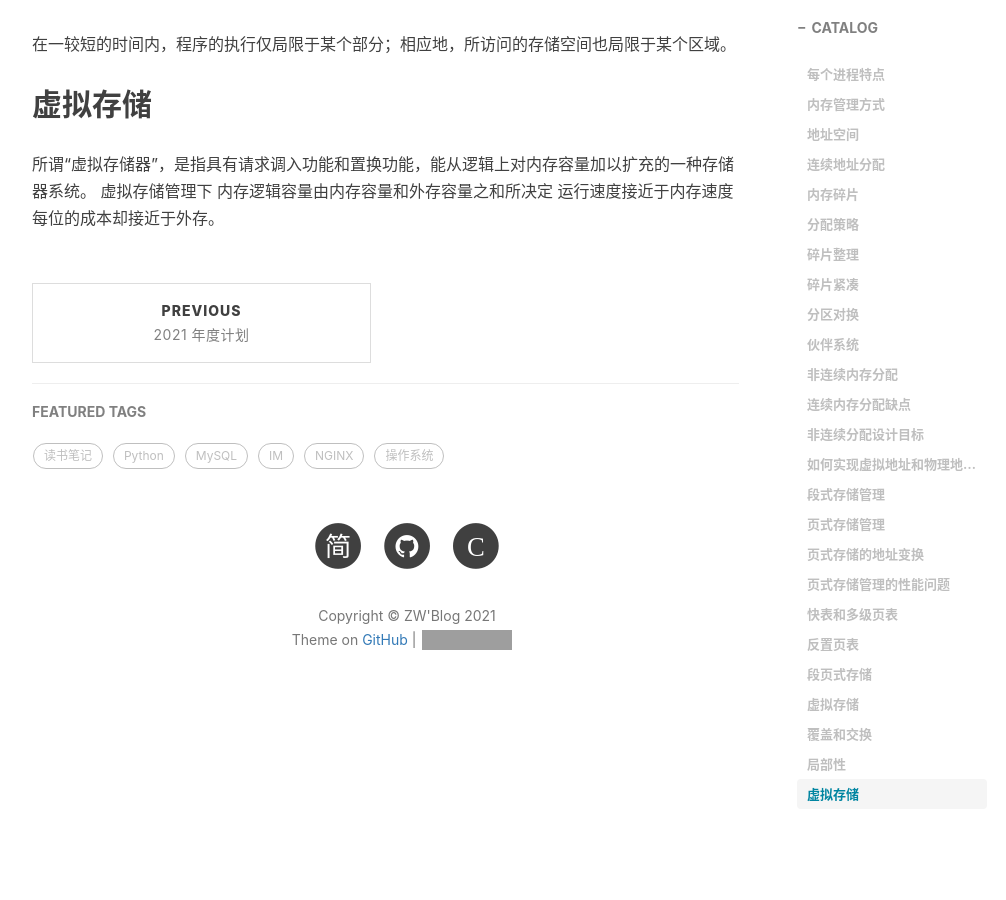
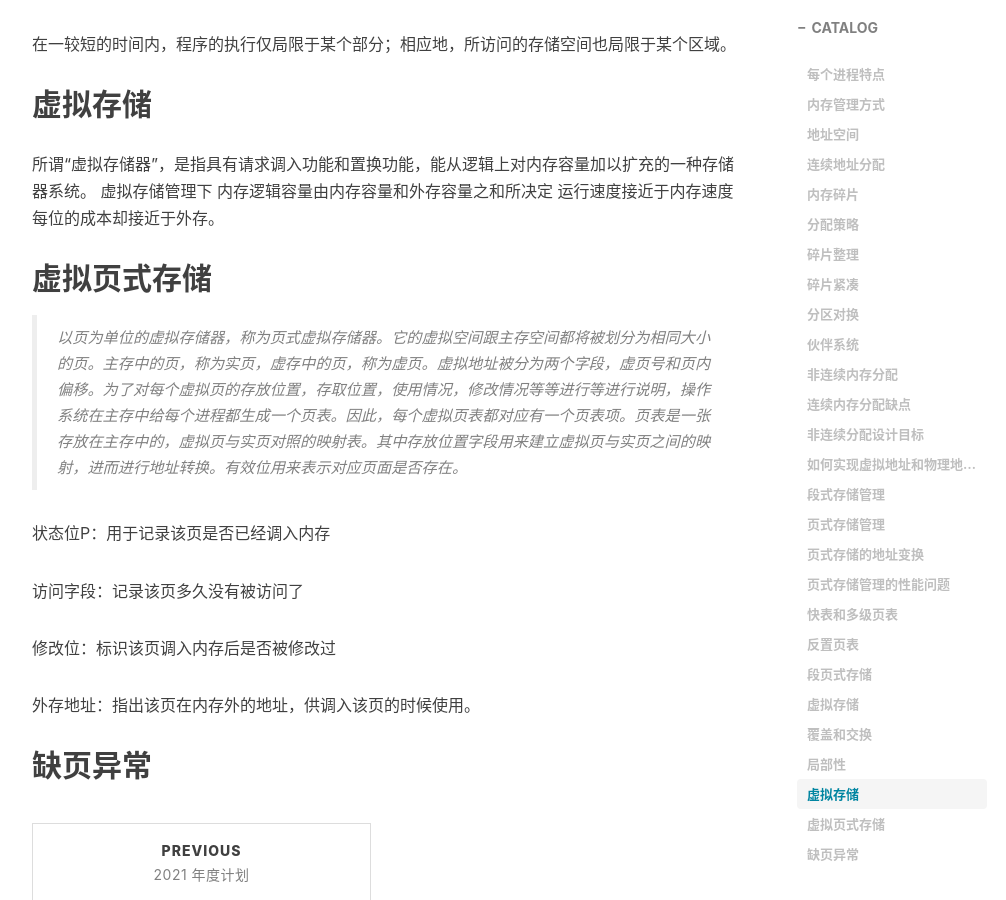
Before and after one commit to GitZW/gitzw.github.io, a Jekyll site: the page built from _posts/2021-02-28-操作系统笔记二.md, in a window 1280 px wide and 900 px high, scrolled down 6362 px. Shown: the whole window, without its empty margins (233-1239 px from the left). Built offline with Jekyll 4.4.1, drawn with Linux system fonts in a browser that asks for light colours; nearby versions of some CDN libraries; comment, search, counter and statistics services are not loaded; grey boxes are pictures that could not be loaded.

Commit message:
虚拟页式存储

```diff
--- a/_posts/2021-02-28-操作系统笔记二.md
+++ b/_posts/2021-02-28-操作系统笔记二.md
@@ -179,3 +179,16 @@ CPU控制逻辑给总线发送物理地址请求。
 内存逻辑容量由内存容量和外存容量之和所决定
 运行速度接近于内存速度
 每位的成本却接近于外存。
+
+## 虚拟页式存储
+> 以页为单位的虚拟存储器，称为页式虚拟存储器。它的虚拟空间跟主存空间都将被划分为相同大小的页。主存中的页，称为实页，虚存中的页，称为虚页。虚拟地址被分为两个字段，虚页号和页内偏移。为了对每个虚拟页的存放位置，存取位置，使用情况，修改情况等等进行等进行说明，操作系统在主存中给每个进程都生成一个页表。因此，每个虚拟页表都对应有一个页表项。页表是一张存放在主存中的，虚拟页与实页对照的映射表。其中存放位置字段用来建立虚拟页与实页之间的映射，进而进行地址转换。有效位用来表示对应页面是否存在。
+
+状态位P：用于记录该页是否已经调入内存
+
+访问字段：记录该页多久没有被访问了
+
+修改位：标识该页调入内存后是否被修改过
+
+外存地址：指出该页在内存外的地址，供调入该页的时候使用。
+
+## 缺页异常
```
